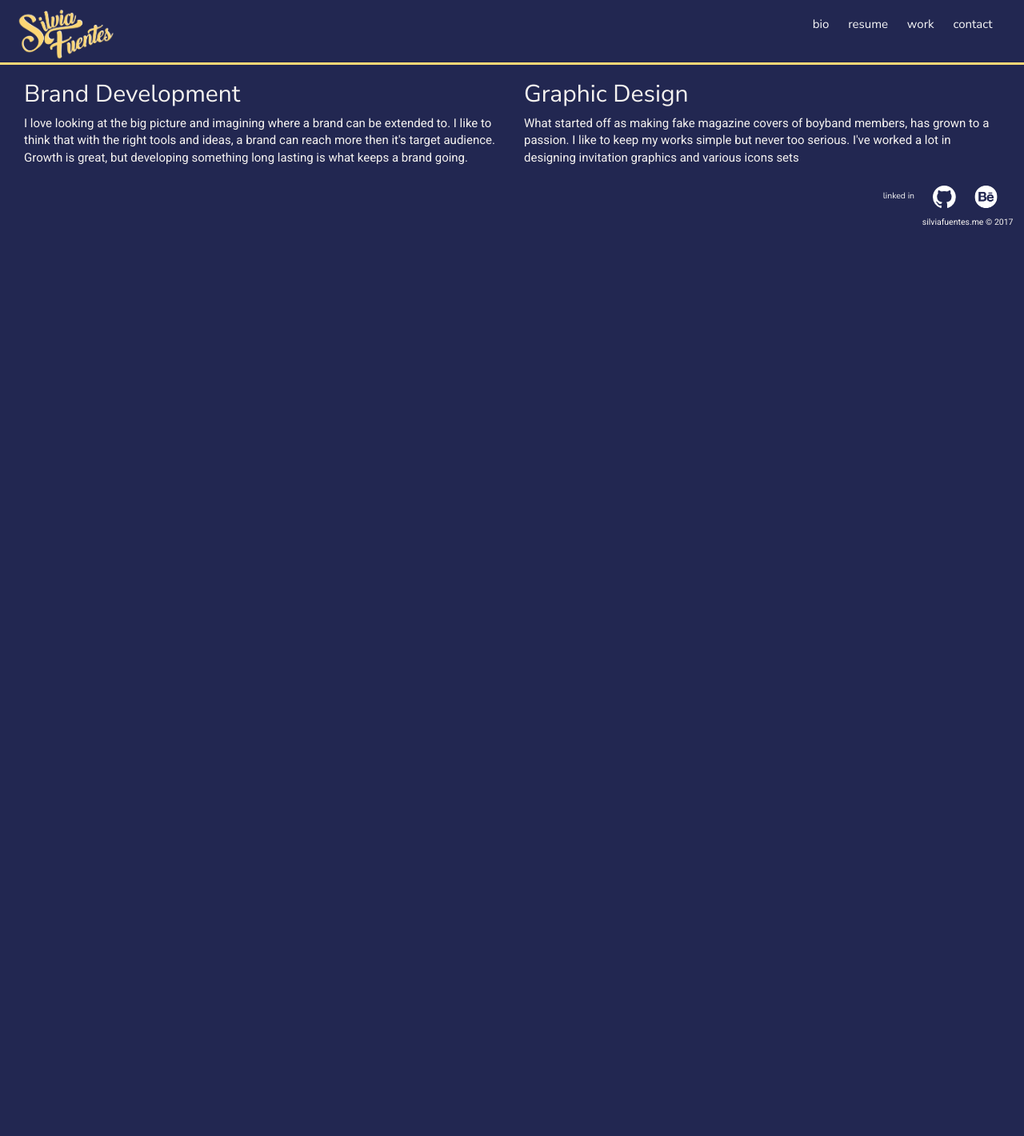
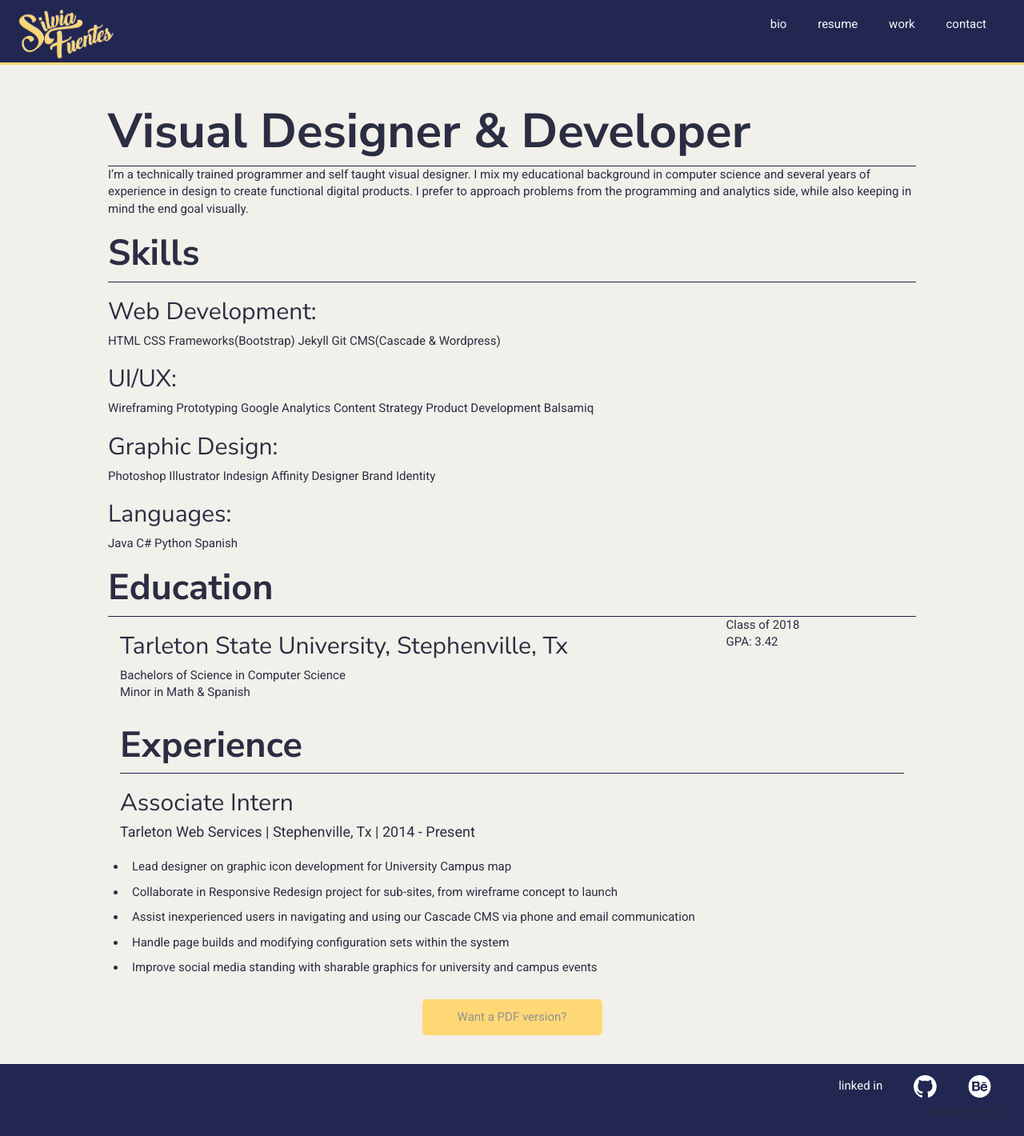
Before and after one commit to silviafuen/silviafuen.github.io, a Jekyll site: the page built from resume/index.html, in a window 1280 px wide. Shown: the whole page at 80% size. Built offline with Jekyll 4.4.1, drawn with Linux system fonts in a browser that asks for light colours; before the commit the page ends 900 px from its top, so only the background shows below that.

Commit message:
Resume content & CSS added
the addition and creation of resume content

```diff
--- /dev/null
+++ b/css/resume.css
@@ -0,0 +1,50 @@
+h1, h2,h3, h4, body, p {
+    color: #2B2D42;
+}
+
+ul,li {
+  font-size: 15px;
+  font-family: 'Roboto', sans-serif;
+  padding: .5rem;
+}
+
+#container {
+  width: 100%;
+  background-color: #F1F0EA;
+  text-align: left;
+  padding: 2rem 9rem 2rem 9rem;
+}
+
+.break {
+  height: 1px;
+  color: #222751;
+  background-color: #222751;
+  border: 0;
+  margin: 0;
+  padding: 0;
+}
+
+button {
+  color: #939393;
+  width: 15rem;
+  padding: .8rem;
+  margin: .4rem;
+  display: inline-block;
+  border: 1px none;
+  border-radius: .35rem;
+  box-sizing: border-box;
+  background-color: #FFD876;
+}
+
+button:hover {
+  background-color: #FFD469;
+}
+/**#selfie {
+    text-align: right;
+    width: 500px;
+  	height: 500px;
+  	background: #DDD;
+  	-moz-border-radius: 50%;
+  	-webkit-border-radius: 50%;
+  	border-radius: 50%;
+}**/
--- a/resume/index.html
+++ b/resume/index.html
@@ -1,20 +1,61 @@
 ---
-layout: default
-title: resume
-permalink: /resume/
+layout: resume
+title: Resume - Silvia Fuentes
 ---
-
-<div class="col-md-12">
-  <div class="col-md-6">
-    <h3>Brand Development</h3>
-    <p> I love looking at the big picture and imagining where a brand can be extended to.
-      I like to think that with the right tools and ideas, a brand can reach more then it's target audience.
-       Growth is great, but developing something long lasting is what keeps a brand going.</p>
-  </div>
-  <div class="col-md-6">
-    <h3>Graphic Design</h3>
-    <p> What started off as making fake magazine covers of boyband members, has grown to a passion.
-      I like to keep my works simple but never too serious. I've worked a lot in designing invitation
-      graphics and various icons sets</p>
-  </div>
+<section class="col-md-12" id="container">
+<section class="introduction">
+    <h1>Visual Designer &#38; Developer</h1>
+    <hr class="break">
+    <p>I’m a technically trained programmer and self taught visual designer. I mix my educational background in
+    computer science and several years of experience in design to create functional digital products.
+    I prefer to approach problems from the programming and analytics side, while also keeping in mind the end goal visually. </p>
+</section>
+<section class="skill">
+  <h2>Skills</h2>
+    <hr class="break">
+    <dl>
+      <dt><h3>Web Development: </h3></dt>
+      <dd>HTML	CSS	Frameworks(Bootstrap)	Jekyll	Git	CMS(Cascade &#38; Wordpress)</dd>
+      <dt><h3>UI/UX: </h3></dt>
+      <dd>Wireframing	 Prototyping	 Google Analytics	Content Strategy	Product Development	 Balsamiq</dd>
+      <dt><h3>Graphic Design: </h3></dt>
+      <dd>Photoshop	Illustrator	Indesign  Affinity Designer	Brand Identity</dd>
+      <dt><h3>Languages: </h3></dt>
+      <dd>Java	C#	Python 	Spanish</dd>
+    </dl>
+</section>
+<section class="education">
+    <h2>Education</h2>
+    <hr class="break">
+    <div class="col-md-9">
+      <h3>Tarleton State University, Stephenville, Tx </h3>
+      <p>Bachelors of Science in Computer Science
+      <br> Minor in Math &#38; Spanish
+      </p>
+    </div>
+    <div class="col-md-3">
+      <p>
+        Class of 2018 <br>
+        GPA: 3.42
+      </p>
+    </div>
+</section>
+<section class="col-md-12" id="experience">
+    <h2> Experience </h2>
+    <hr class="break">
+    <h3>Associate Intern</h3>
+    <h4>Tarleton Web Services  |   Stephenville, Tx  |  2014 - Present<h4>
+    <p>
+      <ul>
+        <li>Lead designer on graphic icon development for University Campus map</li>
+        <li>Collaborate in Responsive Redesign project for sub-sites, from wireframe concept to launch</li>
+        <li>Assist inexperienced users in navigating and using our Cascade CMS via phone and email communication</li>
+        <li>Handle page builds and modifying configuration sets within the system</li>
+        <li>Improve social media standing with sharable graphics for university and campus events</li>
+      </ul>
+    </p>
+</section>
+<div class="col-md-12" align="center">
+  <button type="button">Want a PDF version?</button>
 </div>
+</section>
```
